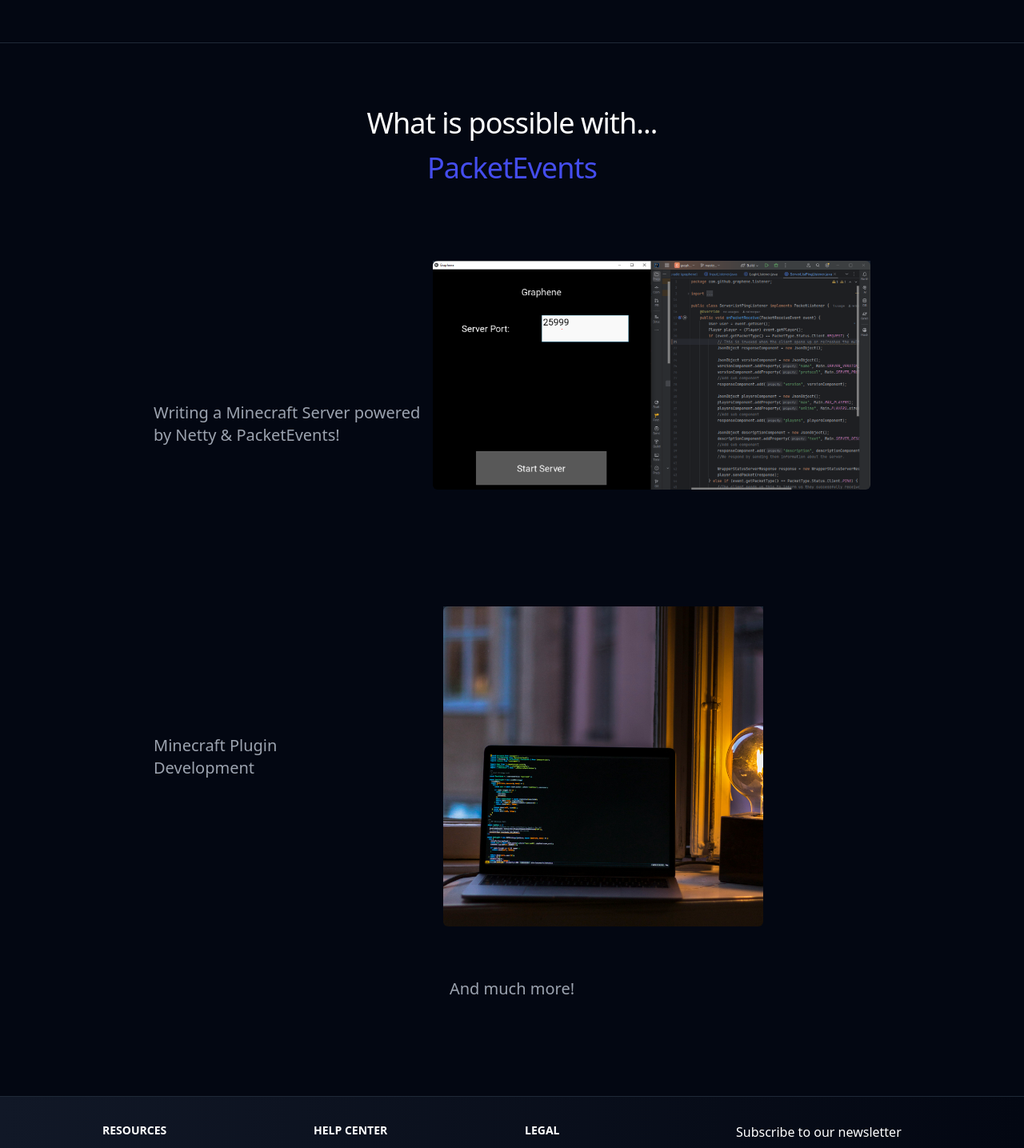
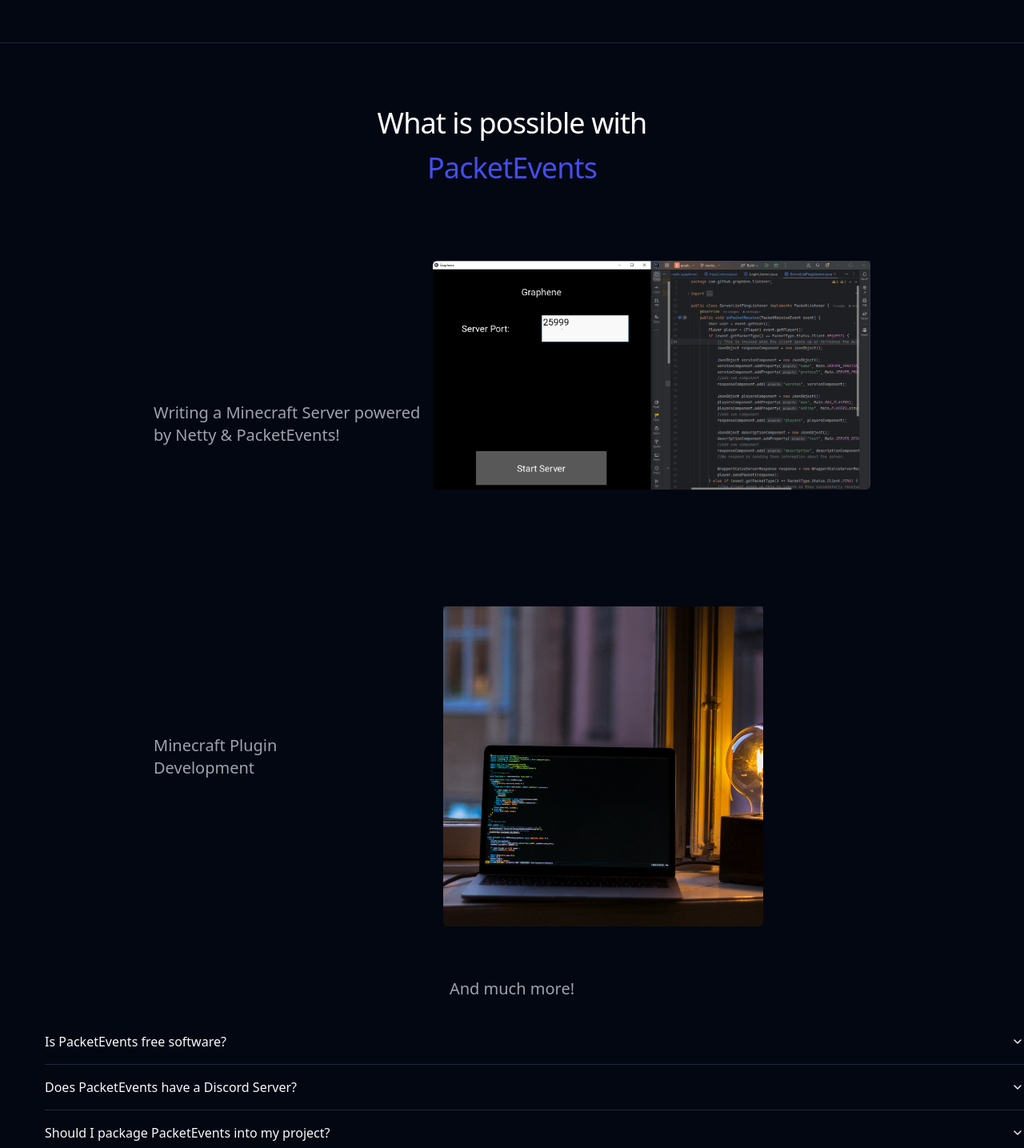
Before and after one commit to retrooper/packetevents-site, a React (Vite) app: page / in a window 1280 px wide. Shown: the part 920-2355 px from the top of the page at 80% size. Built offline with nearby package versions, Linux system fonts and the light colour scheme.

Commit message:
added QnA section to the packetevents site

```diff
--- a/src/App.tsx
+++ b/src/App.tsx
@@ -15,6 +15,8 @@
 import PageFooter from "./PageFooter";
 //Currently don't use theme selections
 import ThemeSelection from "./ThemeSelection";
+import SecondPageBody from "./SecondPageBody";
+import SecondPageQNA from "./SecondPageQNA";
 
 export default function App() {
   return (
@@ -36,7 +38,10 @@
         <Cards />
         {/* Add a separator, but shift it down a little to make space*/}
         <div className="pt-24">
+          {/* Add the second page (with images)*/}
           <SecondPageTitle />
+          <SecondPageBody />
+          <SecondPageQNA />
         </div>
         <div className="pt-24">
           <Separator />
--- /dev/null
+++ b/src/SecondPageBody.tsx
@@ -0,0 +1,42 @@
+import { AspectRatio } from "@/components/ui/aspect-ratio";
+import { Separator } from "@/components/ui/separator";
+import grapheneImage from "./assets/graphene_development_image.png";
+import pluginDevelopmentImage from "./assets/plugin_development_image.jpg";
+
+export default function SecondPageBody() {
+  return (
+    <>
+      <div className="space-y-20 flex justify-center mb-6 text-lg font-normal text-gray-500 lg:text-xl sm:px-16 xl:px-48 dark:text-gray-400">
+        <h2>
+          <ul className="pt-64">
+            Writing a Minecraft Server powered by Netty & PacketEvents!
+          </ul>
+        </h2>
+
+        <AspectRatio ratio={16 / 5} className="bg-muted">
+          <img
+            src={grapheneImage}
+            alt="Photo of Graphene, written by retrooper"
+            className="rounded-md object-cover"
+          />
+        </AspectRatio>
+      </div>
+      <div className="pt-32 space-x-48 flex justify-right mb-6 text-lg font-normal text-gray-500 lg:text-xl sm:px-16 xl:px-48 dark:text-gray-400">
+        <ul className="pt-40">Minecraft Plugin Development</ul>
+        <AspectRatio ratio={16 / 5} className="bg-muted w-[400px]">
+          <img
+            src={pluginDevelopmentImage}
+            alt="Photo of supposed Plugin Development, written by retrooper"
+            className="rounded-md object-cover"
+          />
+        </AspectRatio>
+      </div>
+
+      <div className="flex justify-center mb-6 text-lg font-normal text-gray-500 lg:text-xl sm:px-16 xl:px-48 dark:text-gray-400">
+        <h2>
+          <ul className="pt-40">And much more!</ul>
+        </h2>
+      </div>
+    </>
+  );
+}
--- /dev/null
+++ b/src/SecondPageQNA.tsx
@@ -0,0 +1,48 @@
+import {
+  Accordion,
+  AccordionContent,
+  AccordionItem,
+  AccordionTrigger,
+} from "@/components/ui/accordion";
+
+export default function SecondPageQNA() {
+  return (
+    <>
+      <Accordion type="single" collapsible className="w-full pl-14">
+        <AccordionItem value="item-1">
+          <AccordionTrigger>Is PacketEvents free software?</AccordionTrigger>
+          <AccordionContent>
+            Yes. PacketEvents is free and open-source. Learn more about free
+            software
+            <a
+              target="_blank"
+              rel="noreferrer noopener"
+              href="https://www.gnu.org/philosophy/free-sw.en.html"
+            >
+              {" "}
+              here
+            </a>
+          </AccordionContent>
+        </AccordionItem>
+        <AccordionItem value="item-2">
+          <AccordionTrigger>
+            Does PacketEvents have a Discord Server?
+          </AccordionTrigger>
+          <AccordionContent>
+            Yes. Join the community on Discord and receive community support!
+          </AccordionContent>
+        </AccordionItem>
+        <AccordionItem value="item-3">
+          <AccordionTrigger>
+            Should I package PacketEvents into my project?
+          </AccordionTrigger>
+          <AccordionContent>
+            Preferably not. Allowing your users to download one version of
+            PacketEvents not only enhances performance, but also simplifies
+            bug-reporting.
+          </AccordionContent>
+        </AccordionItem>
+      </Accordion>
+    </>
+  );
+}
--- a/src/SecondPageTitle.tsx
+++ b/src/SecondPageTitle.tsx
@@ -1,49 +1,15 @@
-import { AspectRatio } from "@/components/ui/aspect-ratio";
 import { Separator } from "@/components/ui/separator";
-import grapheneImage from "./assets/graphene_development_image.png";
-import pluginDevelopmentImage from "./assets/plugin_development_image.jpg";
 
 export default function SecondPageTitle() {
   return (
     <>
       <Separator className="my-20" />
       <div className="flex justify-center mb-4 text-4xl leading-none tracking-tight text-gray-900 md:text-5xl lg:text-4xl dark:text-white">
-        <h1>What is possible with...</h1>
+        <h1>What is possible with</h1>
       </div>
       <div className="flex justify-center mb-4 text-4xl leading-none tracking-tight text-[#444dee] md:text-5xl lg:text-4xl ">
         <h1>PacketEvents</h1>
       </div>
-      <div className="space-y-20 flex justify-center mb-6 text-lg font-normal text-gray-500 lg:text-xl sm:px-16 xl:px-48 dark:text-gray-400">
-        <h2>
-          <ul className="pt-64">
-            Writing a Minecraft Server powered by Netty & PacketEvents!
-          </ul>
-        </h2>
-
-        <AspectRatio ratio={16 / 5} className="bg-muted">
-          <img
-            src={grapheneImage}
-            alt="Photo of Graphene, written by retrooper"
-            className="rounded-md object-cover"
-          />
-        </AspectRatio>
-      </div>
-      <div className="pt-32 space-x-48 flex justify-right mb-6 text-lg font-normal text-gray-500 lg:text-xl sm:px-16 xl:px-48 dark:text-gray-400">
-        <ul className="pt-40">Minecraft Plugin Development</ul>
-        <AspectRatio ratio={16 / 5} className="bg-muted w-[400px]">
-          <img
-            src={pluginDevelopmentImage}
-            alt="Photo of supposed Plugin Development, written by retrooper"
-            className="rounded-md object-cover"
-          />
-        </AspectRatio>
-      </div>
-
-      <div className="flex justify-center mb-6 text-lg font-normal text-gray-500 lg:text-xl sm:px-16 xl:px-48 dark:text-gray-400">
-        <h2>
-          <ul className="pt-40">And much more!</ul>
-        </h2>
-      </div>
     </>
   );
 }
```
